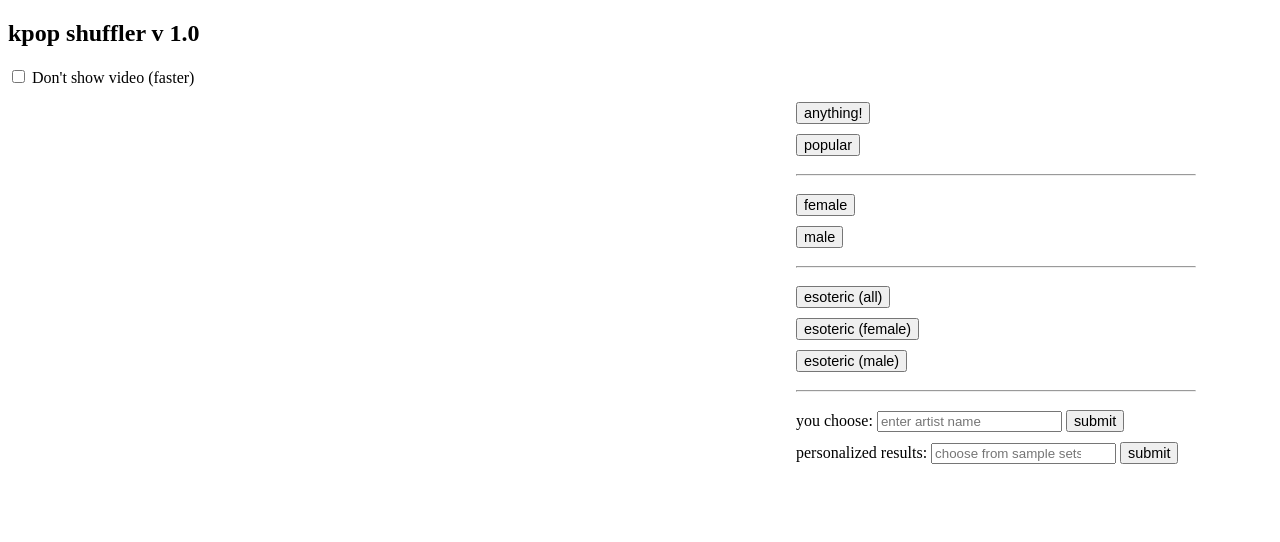
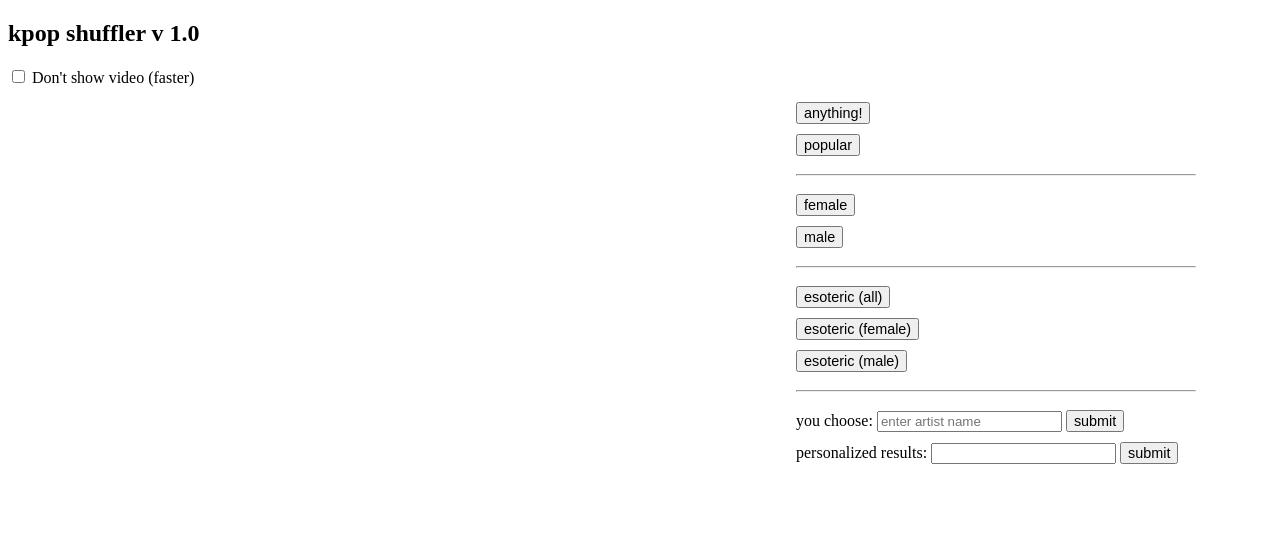
Before and after one commit to chewtle/kpop-shuffle-public, a plain HTML site: page index.html in a window 1280 px wide. Drawn offline with Linux system fonts and the light colour scheme.

Commit message:
Remove search bar placeholder

```diff
--- a/index.html
+++ b/index.html
@@ -39,7 +39,7 @@
             <button type="button" id="b_input" style="font-size:90%">submit</button>
             <div style="height:10px"></div>
             <label for="search">personalized results:</label>
-            <input id="search" type="search" list="usernames" placeholder="choose from sample sets">
+            <input id="search" type="search" list="usernames">
             <datalist id="usernames">
                 <option value="example_1"></option>
                 <option value="example_2"></option>
```
